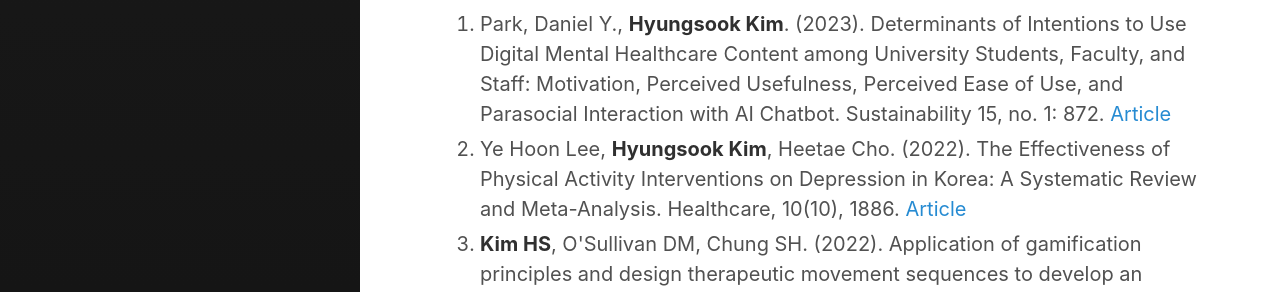
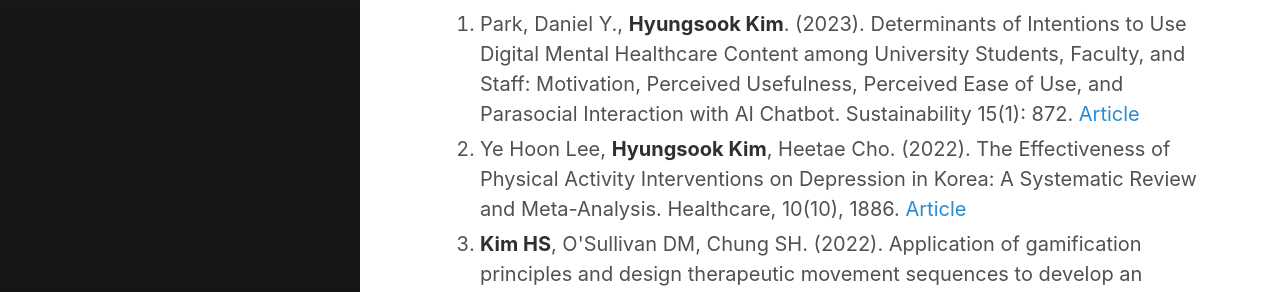
Before and after one commit to Rugger12/hyungsook, a Jekyll site: the page built from _posts/2022-12-29-about-me.md, in a window 1280 px wide. Shown: the part 3750-4042 px from the top of the page. Built offline with Jekyll 4.4.1, drawn with Linux system fonts in a browser that asks for light colours.

```diff
--- a/_posts/2022-12-29-about-me.md
+++ b/_posts/2022-12-29-about-me.md
@@ -79,7 +79,7 @@ excerpt_separator:  <!--more-->
 ### <a href="https://hanyang.elsevierpure.com/en/persons/hyung-sook-kim" target="_blank">Hyungsook Kim's Elsevier Research Profile </a>
 
 <ol>
-  <li>Park, Daniel Y., <strong>Hyungsook Kim</strong>. (2023). Determinants of Intentions to Use Digital Mental Healthcare Content among University Students, Faculty, and Staff: Motivation, Perceived Usefulness, Perceived Ease of Use, and Parasocial Interaction with AI Chatbot. Sustainability 15, no. 1: 872. <a href="https://doi.org/10.3390/su15010872">Article</a></li>
+  <li>Park, Daniel Y., <strong>Hyungsook Kim</strong>. (2023). Determinants of Intentions to Use Digital Mental Healthcare Content among University Students, Faculty, and Staff: Motivation, Perceived Usefulness, Perceived Ease of Use, and Parasocial Interaction with AI Chatbot. Sustainability 15(1): 872. <a href="https://doi.org/10.3390/su15010872">Article</a></li>
   <li>Ye Hoon Lee, <strong>Hyungsook Kim</strong>, Heetae Cho. (2022). The Effectiveness of Physical Activity Interventions on Depression in Korea: A Systematic Review and Meta-Analysis. Healthcare, 10(10), 1886. <a href="https://doi.org/10.3390/healthcare10101886">Article</a></li>
   <li><strong>Kim HS</strong>, O'Sullivan DM, Chung SH. (2022). Application of gamification principles and design therapeutic movement sequences to develop an interactive physical activity game. JMIR Serious Games, 10(4), e38133. <a href="https://doi.org/10.2196/38133">Article</a></li>
   <li><strong>Kim, H.</strong>, Kim, J., Woo, M., & Kim, T. (2022). Changes in inhibitory control, craving and affect after yoga vs. aerobic exercise among smokers with nicotine dependence. Frontiers in Psychiatry, 13. <a href="https://doi.org/10.3389/fpsyt.2022.940415">Article</a></li>
```
